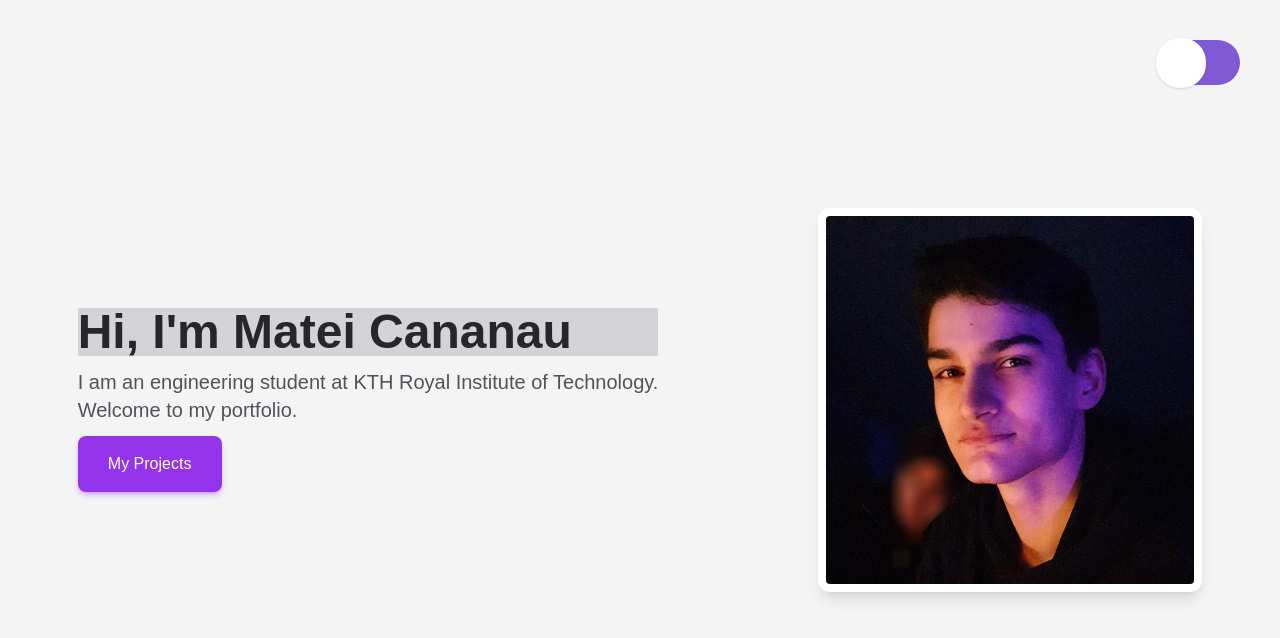
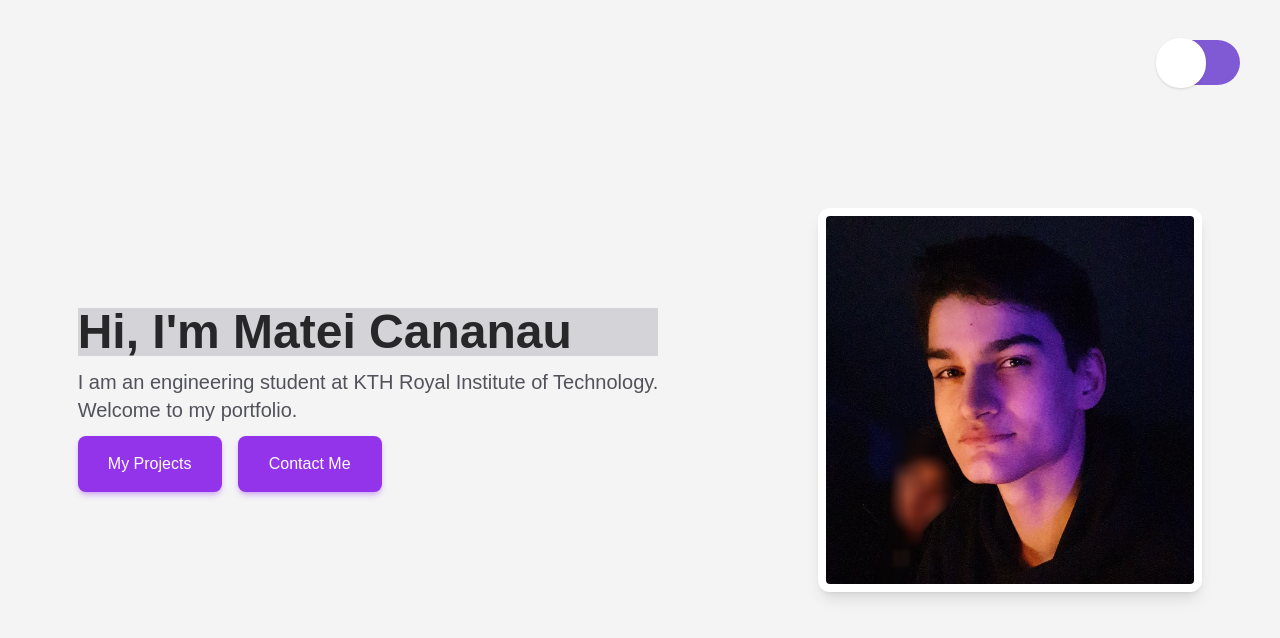
Before and after one commit to Matdrox/portfolio, a React (Create React App) app: page / in a window 1280 px wide. Shown: the top 638 px of the page. Built offline with nearby package versions, Linux system fonts and the light colour scheme.

Commit message:
Added 'Contact Me' Button

```diff
--- a/src/components/Menu.js
+++ b/src/components/Menu.js
@@ -17,7 +17,10 @@ const Menu = ({ changePrimary }) => {
           <br />
           Welcome to my portfolio.
         </p>
-        <Button/>
+        <div className='flex space-x-4'>
+        <Button text='My Projects'/>
+        <Button text='Contact Me'/>
+        </div>
       </div>
       <motion.div whileHover={{ scale: 1.05 }} whileTap={{ scale: 1 }}>
         <img
--- a/src/components/buttons/Button.js
+++ b/src/components/buttons/Button.js
@@ -1,13 +1,13 @@
 import { motion } from 'framer-motion';
 
-const Button = () => {
+const Button = ({ text }) => {
   return (
     <motion.button
       className='bg-purple-600 h-14 w-36 rounded-lg shadow-md shadow-purple-600/30 flex items-center justify-center
       transition ease-in-out duration-400
-      hover:bg-orange-400 hover:shadow-orange-400'
+      hover:bg-orange-400 hover:shadow-orange-400/30'
     >
-      <p className='text-white pointer-events-none'>My Projects</p>
+      <p className='text-white pointer-events-none'>{text}</p>
     </motion.button>
   );
 };
```
